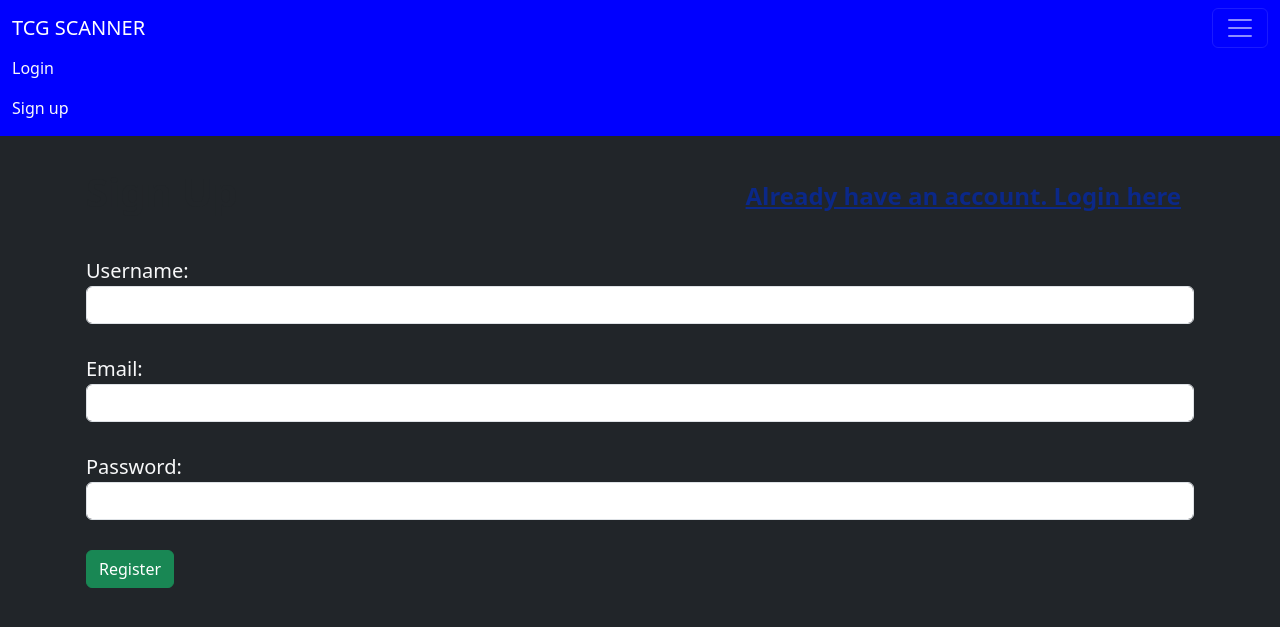
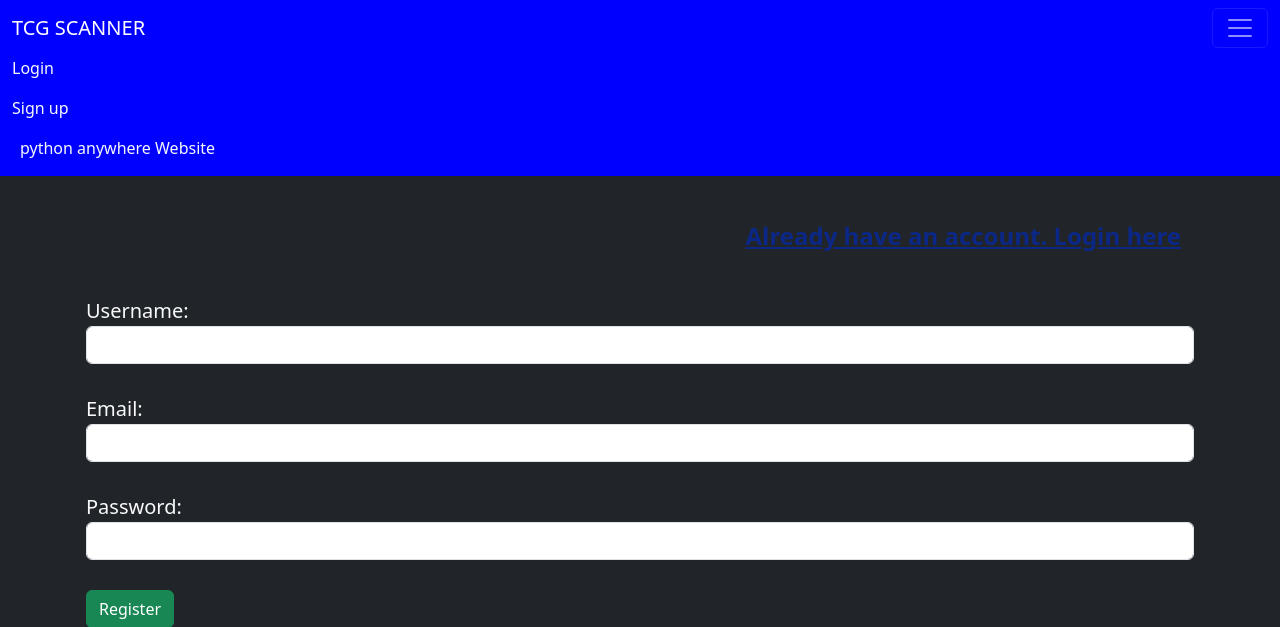
Before and after one commit to Newo2884/TCG-Demo-OD, a Flask app: page /auth/register in a window 1280 px wide, after a click that opens the changed part. Shown: the top 627 px of the page. Run offline with Flask 3, Linux system fonts and the light colour scheme.

Commit message:
added python anywhere website link to navbar

```diff
--- a/templates/base.html
+++ b/templates/base.html
@@ -46,6 +46,15 @@
                     </li>
                     {% endif %}
                 </ul>
+                <div class="justify-content-end collapse navbar-collapse" id="navbarNav">
+                    <ul class="navbar-nav">
+                        <li>
+                            <a href="https://www.pythonanywhere.com/" target="_blank" rel="noopener noreferrer"
+                                class="nav-item nav-link link-light justify-content-end mx-2">python anywhere
+                                Website</a>
+                        </li>
+                    </ul>
+                </div>
             </div>
         </div>
     </nav>
```
